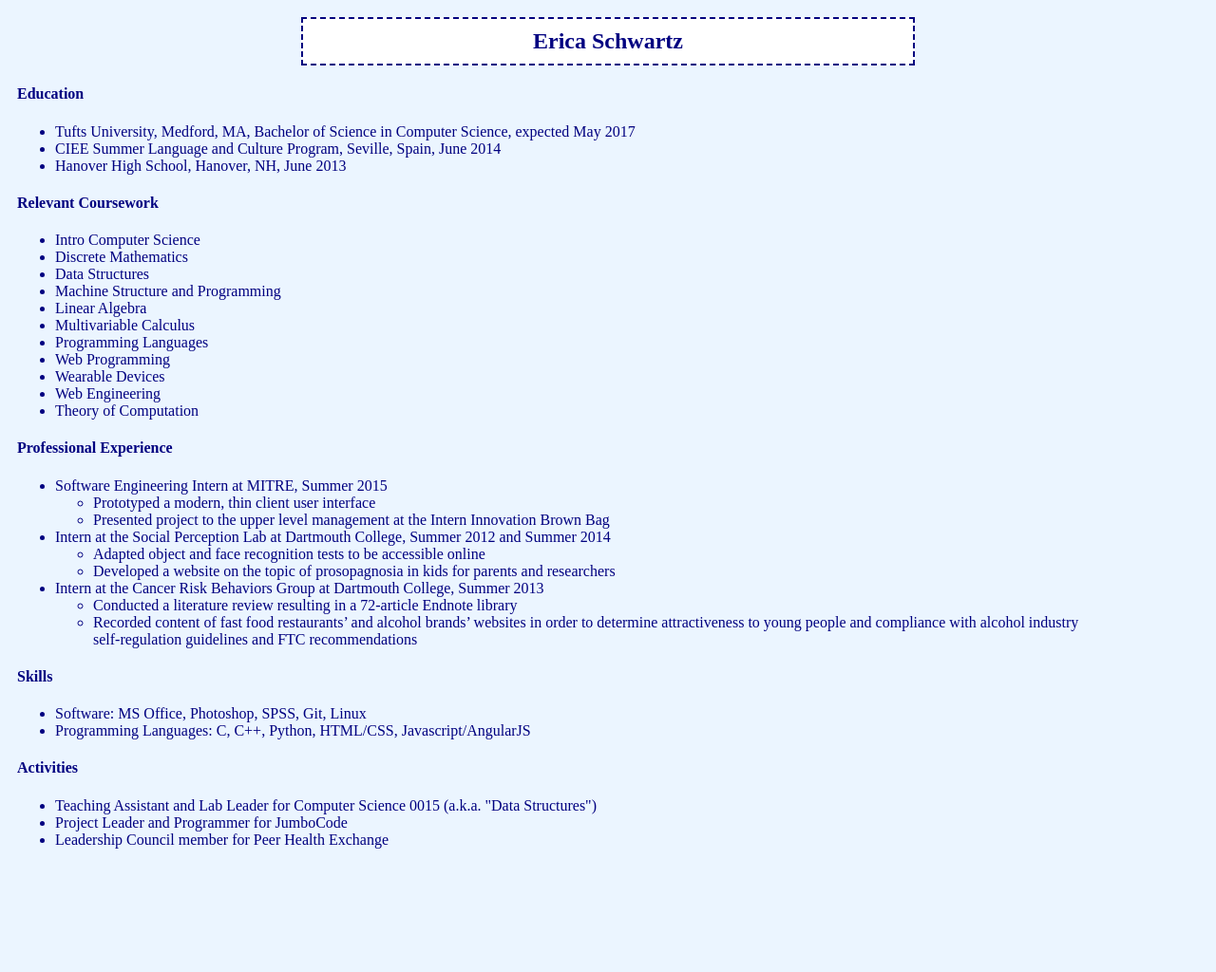
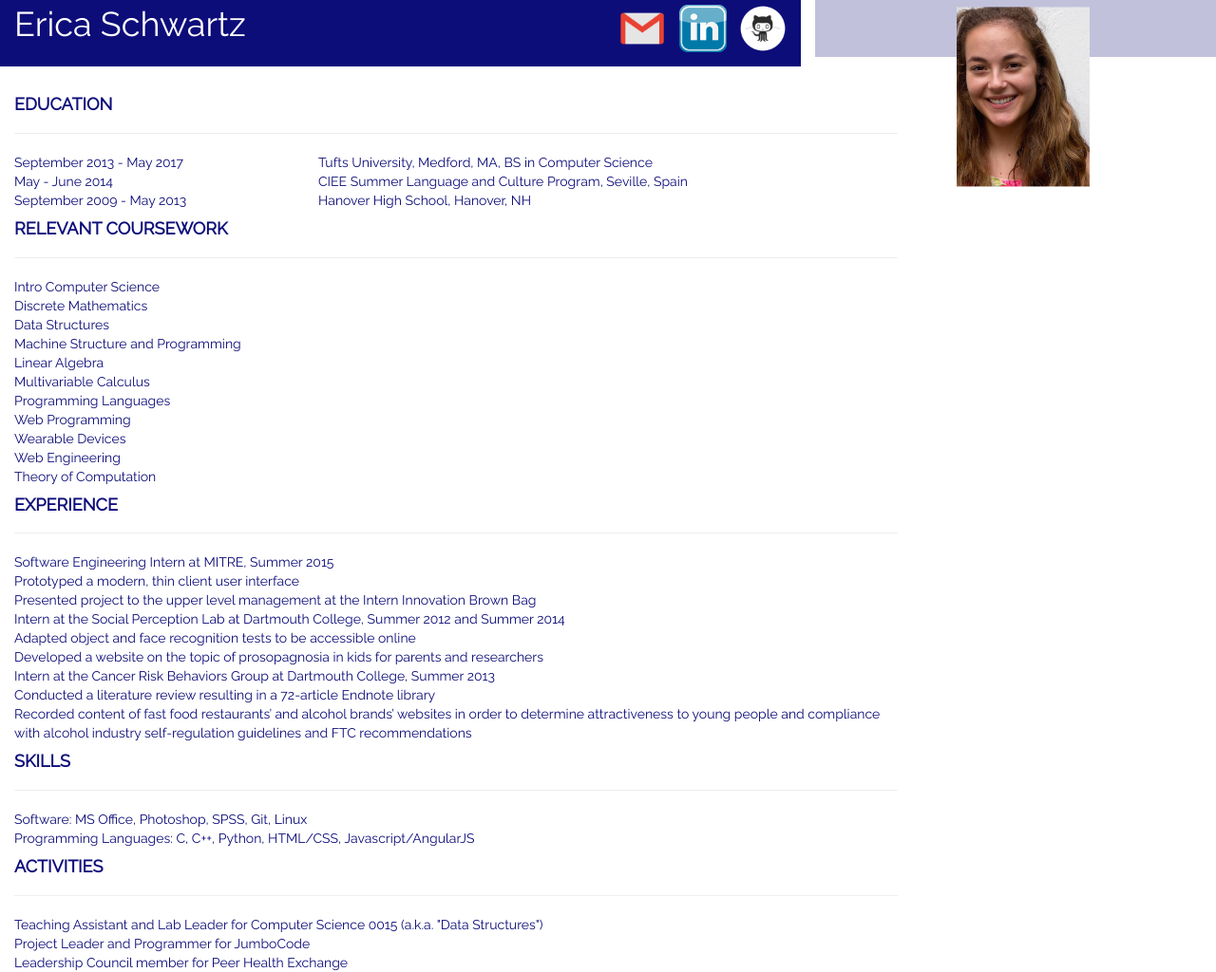
Before and after one commit to ericaschwa/ericaschwa.github.io, a plain HTML site: page resume.html in a window 1280 px wide. Shown: the whole page at 95% size. Before the commit the page ends 928 px from the top, so only its background shows below. Drawn offline with nearby package versions, Linux system fonts and the light colour scheme.

Commit message:
start redesign

```diff
--- a/resume.html
+++ b/resume.html
@@ -8,63 +8,167 @@ Date: 9/21/2015 -->
 <html>
 	<head>
 		<meta charset="utf-8">
-		<link rel="stylesheet" href="style.css">
 		<title>Erica Schwartz Resume</title>
+		 <link href='https://fonts.googleapis.com/css?family=Raleway' rel='stylesheet' type='text/css'>
+        <link rel="stylesheet" href="https://maxcdn.bootstrapcdn.com/bootstrap/3.3.6/css/bootstrap.min.css" integrity="sha384-1q8mTJOASx8j1Au+a5WDVnPi2lkFfwwEAa8hDDdjZlpLegxhjVME1fgjWPGmkzs7" crossorigin="anonymous">
 	</head>
 
+	<style type="text/css">
+
+.resume {
+	color:#0D0D7A;
+}
+.navy {
+	background-color: #0D0D7A;
+	margin-right: 0px;
+	margin-top: -10px;
+	padding:10px;
+}
+.grey {
+	background-color: #C1C1DB;
+	height:70px;
+	margin-left: 0px;
+	margin-top: -10px;
+	padding:10px;
+}
+.name {
+	font-size: 36px;
+	color:white;
+	z-index: 100;
+	margin-left:20px;
+}
+.mypic {
+	width:140px;
+	position: absolute;
+	left: 50%;
+	top: 160%;
+	transform: translate(-50%,-50%);
+}
+.myicon {
+	height:50px;
+	display:inline;
+	margin:5px;
+}
+.info {
+	text-align: center;
+}
+body {
+		font-family: 'Raleway', sans-serif;
+		text-align: left;
+}
+h4 {
+	font-weight: bold;
+}
+</style>
+
 	<body>
-		<h2>Erica Schwartz</h2>
-		<h4>Education</h4>
-		<ul>
-			<li>Tufts University, Medford, MA, Bachelor of Science in Computer Science, expected May 2017</li>
-			<li>CIEE Summer Language and Culture Program, Seville, Spain, June 2014</li>
-			<li>Hanover High School, Hanover, NH, June 2013</li>
-		</ul>
-		<h4>Relevant Coursework</h4>
-		<ul>
-			<li>Intro Computer Science</li>
-			<li>Discrete Mathematics</li>
-			<li>Data Structures</li>
-			<li>Machine Structure and Programming</li>
-			<li>Linear Algebra</li>
-			<li>Multivariable Calculus</li>
-			<li>Programming Languages</li>
-			<li>Web Programming</li>
-			<li>Wearable Devices</li>
-			<li>Web Engineering</li>
-			<li>Theory of Computation</li>
-		</ul>
-		<h4>Professional Experience</h4>
-		<ul>
-			<li>Software Engineering Intern at MITRE, Summer 2015
-				<ul>
-					<li>Prototyped a modern, thin client user interface</li>
-					<li>Presented project to the upper level management at the Intern Innovation Brown Bag</li>
-				</ul>
-			</li>
-			<li>Intern at the Social Perception Lab at Dartmouth College, Summer 2012 and Summer 2014
-				<ul>
-					<li>Adapted object and face recognition tests to be accessible online</li>
-					<li>Developed a website on the topic of prosopagnosia in kids for parents and researchers</li>
-				</ul>
-			</li>
-			<li>Intern at the Cancer Risk Behaviors Group at Dartmouth College, Summer 2013
-				<ul>
-					<li>Conducted a literature review resulting in a 72-article Endnote library</li>
-					<li>Recorded content of fast food restaurants’ and alcohol brands’ websites in order to determine attractiveness to young people and compliance with alcohol industry self-regulation guidelines and FTC recommendations</li>
-				</ul>
-			</li>
-		</ul>
-		<h4>Skills</h4>
-		<ul>
-			<li>Software: MS Office, Photoshop, SPSS, Git, Linux</li>
-			<li>Programming Languages: C, C++, Python, HTML/CSS, Javascript/AngularJS</li>
-		</ul>
-		<h4>Activities</h4>
-		<ul>
-			<li>Teaching Assistant and Lab Leader for Computer Science 0015 (a.k.a. "Data Structures")</li>
-			<li>Project Leader and Programmer for JumboCode</li>
-			<li>Leadership Council member for Peer Health Exchange</li>
-		</ul>
+	<div class="row">
+	<div class="col-xs-8 col-s-8 col-md-8 col-lg-8">
+		<div class= "navy row">
+			<span class="pull-left name">Erica Schwartz</span>
+			<span class="pull-right">
+				<a href="mailto:erica.schwartz.4@gmail.com"><image src="gmail.ico" alt="email" class="myicon"></a>
+				<a href="https://www.linkedin.com/in/erica-schwartz-52454b108"><image src="linkedin.png" alt="linkedin" class="myicon"></a>
+				<a href="https://github.com/ericaschwa"><image src="blacktocat.png" alt="github" class="myicon"></a>
+			</span>
+		</div>
+		<br>
+	</div>
+	<div class="col-xs-4 col-s-4 col-md-4 col-lg-4 grey">
+		<image src="erica.jpg" alt="me" class="mypic">
+	</div>
+	</div>
+
+<div ng-controller="resumeCtrl" ng-app="resume">
+	<div class="col-xs-9 col-s-9 col-md-9 col-lg-9 resume">
+		<h4>EDUCATION</h4><hr>
+		<div ng-repeat="school in education">
+			<div class="row">
+				<div class="col-xs-4 col-s-4 col-md-4 col-lg-4">{{school.year}}</div>
+				<div class="col-xs-8 col-s-8 col-md-8 col-lg-8">{{school.school}}</div>
+			</div>
+		</div>
+		<h4>RELEVANT COURSEWORK</h4><hr>
+		<div ng-repeat="class in courses">
+			{{class}}
+		</div>
+		<h4>EXPERIENCE</h4><hr>
+		<div ng-repeat="item in experience">
+			{{item.title}}
+				<div ng-repeat="task in item.tasks">
+					{{task}}
+				</div>
+
+		</div>
+		<h4>SKILLS</h4><hr>
+		<div ng-repeat="skill in skills">
+			{{skill}}
+		</div>
+		<h4>ACTIVITIES</h4><hr>
+		<div ng-repeat="activity in activities">
+			{{activity}}
+		</div>
+	</div>
+	<div class="col-xs-3 col-s-3 col-md-3 col-lg-3">&nbsp;</div>
+
+</div>
+		<script src="http://ajax.googleapis.com/ajax/libs/jquery/1.11.2/jquery.min.js"></script>
+
+        <!-- Latest compiled and minified JavaScript for Bootstrap CDN -->
+        <script src="http://maxcdn.bootstrapcdn.com/bootstrap/3.3.6/js/bootstrap.min.js" integrity="sha384-0mSbJDEHialfmuBBQP6A4Qrprq5OVfW37PRR3j5ELqxss1yVqOtnepnHVP9aJ7xS" crossorigin="anonymous"></script>
+
+        <!-- ANGULAR CDN -->
+        <script src="https://ajax.googleapis.com/ajax/libs/angularjs/1.3.16/angular.min.js"></script>
+        <script>
+            var app = angular.module('resume', []);
+
+            app.controller('resumeCtrl', function($scope) {
+                $scope.education = [
+                    {'school': 'Tufts University, Medford, MA, BS in Computer Science',
+                     'year': 'September 2013 - May 2017'},
+
+                    {'school': 'CIEE Summer Language and Culture Program, Seville, Spain',
+                    'year': 'May - June 2014'},
+
+                    {'school': 'Hanover High School, Hanover, NH', 'year': 'September 2009 - May 2013'}
+                ];
+                $scope.courses = [
+                	'Intro Computer Science',
+					'Discrete Mathematics',
+					'Data Structures',
+					'Machine Structure and Programming',
+					'Linear Algebra',
+					'Multivariable Calculus',
+					'Programming Languages',
+					'Web Programming',
+					'Wearable Devices',
+					'Web Engineering',
+					'Theory of Computation'
+                ];
+                $scope.experience = [
+                	{'title': 'Software Engineering Intern at MITRE, Summer 2015', 'tasks': [
+                		'Prototyped a modern, thin client user interface',
+						'Presented project to the upper level management at the Intern Innovation Brown Bag'
+                	]},
+                	{'title': 'Intern at the Social Perception Lab at Dartmouth College, Summer 2012 and Summer 2014', 'tasks': [
+                		'Adapted object and face recognition tests to be accessible online',
+						'Developed a website on the topic of prosopagnosia in kids for parents and researchers'
+                	]},
+                	{'title': 'Intern at the Cancer Risk Behaviors Group at Dartmouth College, Summer 2013', 'tasks': [
+                		'Conducted a literature review resulting in a 72-article Endnote library',
+						'Recorded content of fast food restaurants’ and alcohol brands’ websites in order to determine attractiveness to young people and compliance with alcohol industry self-regulation guidelines and FTC recommendations'
+                	]}
+                ];
+                $scope.skills=[
+                	'Software: MS Office, Photoshop, SPSS, Git, Linux',
+					'Programming Languages: C, C++, Python, HTML/CSS, Javascript/AngularJS'
+                ];
+                $scope.activities=[
+                	'Teaching Assistant and Lab Leader for Computer Science 0015 (a.k.a. "Data Structures")',
+					'Project Leader and Programmer for JumboCode',
+					'Leadership Council member for Peer Health Exchange'
+                ];
+            });
+        </script>
 	</body>
 </html>
--- a/style.css
+++ b/style.css
@@ -1,6 +1,5 @@
 body {
 	background: #EBF5FF;
-	padding: 10px;
 	font-family: Lucida;
 	color: navy;
 }
```
Also changed, not shown: Unknown.png (added), blacktocat.png (added), github.png (added), gmail.ico (added), linkedin.png (added).
